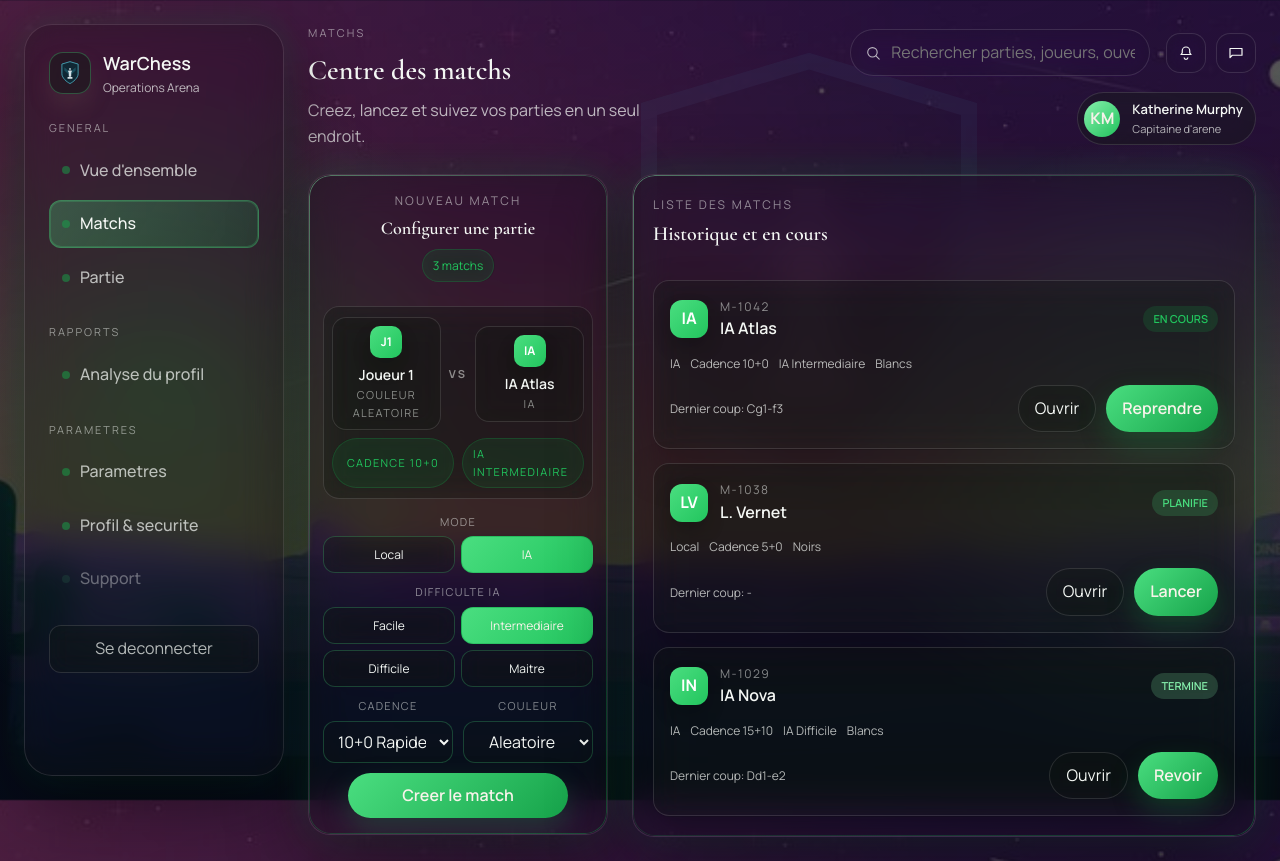
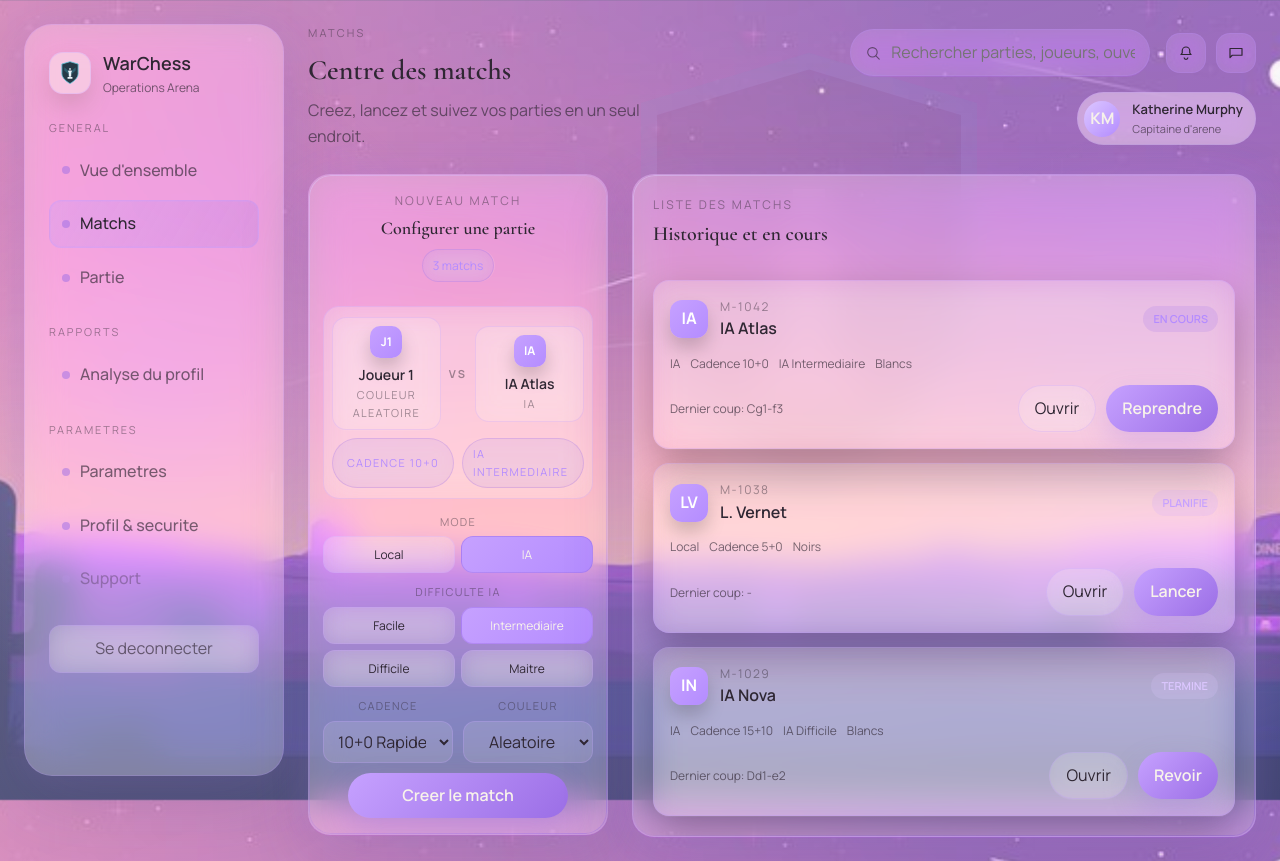
Before and after one commit to AllanVitu/ChessWarV02, a Vue app in the folder ChessWarV02/: page /#/matchs in a window 1280 px wide. Built offline with nearby package versions, Linux system fonts and the light colour scheme; no server answers.

Commit message:
CSS Update

```diff
--- a/ChessWarV02/src/assets/base.css
+++ b/ChessWarV02/src/assets/base.css
@@ -1,22 +1,22 @@
 @import url('https://fonts.googleapis.com/css2?family=Cormorant+Garamond:wght@500;600;700&family=Manrope:wght@400;500;600;700&display=swap');
 
 :root {
-  --bg: #0b0f0c;
-  --bg-soft: #121916;
-  --panel: rgba(18, 22, 20, 0.38);
-  --panel-strong: rgba(22, 28, 24, 0.52);
-  --panel-soft: rgba(18, 22, 20, 0.18);
-  --panel-border: rgba(255, 255, 255, 0.12);
-  --text: #f4f7f4;
-  --text-muted: rgba(244, 247, 244, 0.72);
-  --text-faint: rgba(244, 247, 244, 0.52);
-  --accent: #22c55e;
-  --accent-strong: #16a34a;
-  --accent-2: #86efac;
-  --accent-3: #4ade80;
+  --bg: #f5efe7;
+  --bg-soft: #fbf6f0;
+  --panel: rgba(255, 248, 240, 0.28);
+  --panel-strong: rgba(255, 248, 240, 0.42);
+  --panel-soft: rgba(255, 248, 240, 0.12);
+  --panel-border: rgba(180, 140, 255, 0.22);
+  --text: #2f2733;
+  --text-muted: rgba(47, 39, 51, 0.65);
+  --text-faint: rgba(47, 39, 51, 0.45);
+  --accent: #b48cff;
+  --accent-strong: #9b6ee6;
+  --accent-2: #dcc7ff;
+  --accent-3: #c6a1ff;
   --danger: #f87171;
-  --success: #22c55e;
-  --shadow: 0 28px 80px rgba(0, 0, 0, 0.45);
+  --success: #b48cff;
+  --shadow: 0 26px 70px rgba(81, 58, 120, 0.18);
   --radius-lg: 28px;
   --radius: 22px;
   --radius-sm: 14px;
@@ -25,22 +25,22 @@
 }
 
 .theme-dark {
-  --bg: #060907;
-  --bg-soft: #0c120f;
-  --panel: rgba(12, 16, 14, 0.42);
-  --panel-strong: rgba(14, 20, 16, 0.58);
-  --panel-soft: rgba(12, 16, 14, 0.22);
-  --panel-border: rgba(255, 255, 255, 0.12);
-  --text: #f1f6f2;
-  --text-muted: rgba(241, 246, 242, 0.68);
-  --text-faint: rgba(241, 246, 242, 0.45);
-  --accent: #34d399;
-  --accent-strong: #1dbb6a;
-  --accent-2: #9ef0c4;
-  --accent-3: #5eeead;
-  --danger: #f97373;
-  --success: #34d399;
-  --shadow: 0 28px 80px rgba(0, 0, 0, 0.6);
+  --bg: #2b2433;
+  --bg-soft: #332b3d;
+  --panel: rgba(40, 33, 50, 0.66);
+  --panel-strong: rgba(48, 39, 60, 0.78);
+  --panel-soft: rgba(40, 33, 50, 0.42);
+  --panel-border: rgba(208, 184, 255, 0.2);
+  --text: #f6f0fb;
+  --text-muted: rgba(246, 240, 251, 0.7);
+  --text-faint: rgba(246, 240, 251, 0.5);
+  --accent: #c6a1ff;
+  --accent-strong: #aa7cf0;
+  --accent-2: #e3d2ff;
+  --accent-3: #d0b4ff;
+  --danger: #f98282;
+  --success: #c6a1ff;
+  --shadow: 0 26px 70px rgba(9, 6, 12, 0.45);
 }
 
 *,
@@ -54,7 +54,7 @@
 body {
   min-height: 100vh;
   background:
-    linear-gradient(160deg, rgba(7, 10, 8, 0.62), rgba(6, 9, 7, 0.78)),
+    linear-gradient(160deg, rgba(249, 243, 234, 0.45), rgba(229, 219, 245, 0.28)),
     url('/new_imgs/fond_app.jpg') center / cover fixed no-repeat;
   color: var(--text);
   font-family: var(--font-sans);
@@ -66,7 +66,7 @@ body {
 
 .theme-dark body {
   background:
-    linear-gradient(160deg, rgba(5, 8, 6, 0.7), rgba(5, 8, 6, 0.85)),
+    linear-gradient(160deg, rgba(51, 41, 64, 0.6), rgba(33, 27, 43, 0.78)),
     url('/new_imgs/fond_app.jpg') center / cover fixed no-repeat;
 }
 
--- a/ChessWarV02/src/assets/dashboard.css
+++ b/ChessWarV02/src/assets/dashboard.css
@@ -14,7 +14,7 @@
   display: flex;
   flex-direction: column;
   gap: 22px;
-  box-shadow: var(--shadow), 0 0 35px rgba(34, 197, 94, 0.14);
+  box-shadow: var(--shadow), 0 0 35px rgba(180, 140, 255, 0.14);
   height: calc(100vh - 48px);
   position: sticky;
   top: 24px;
@@ -38,7 +38,7 @@
   display: grid;
   place-items: center;
   background: var(--panel-strong);
-  border: 1px solid rgba(74, 222, 128, 0.3);
+  border: 1px solid rgba(198, 161, 255, 0.3);
   color: #f8f3ea;
   font-family: var(--font-display);
   font-size: 20px;
@@ -93,22 +93,22 @@
 
 .nav-link:hover {
   color: var(--text);
-  background: rgba(74, 222, 128, 0.12);
-  border-color: rgba(74, 222, 128, 0.25);
+  background: rgba(198, 161, 255, 0.12);
+  border-color: rgba(198, 161, 255, 0.25);
 }
 
 .nav-link--active {
   color: var(--text);
-  background: linear-gradient(120deg, rgba(74, 222, 128, 0.28), rgba(22, 163, 74, 0.18));
-  border-color: rgba(74, 222, 128, 0.35);
-  box-shadow: inset 0 0 0 1px rgba(74, 222, 128, 0.2);
+  background: linear-gradient(120deg, rgba(198, 161, 255, 0.28), rgba(155, 110, 230, 0.18));
+  border-color: rgba(198, 161, 255, 0.35);
+  box-shadow: inset 0 0 0 1px rgba(198, 161, 255, 0.2);
 }
 
 .nav-dot {
   width: 8px;
   height: 8px;
   border-radius: 999px;
-  background: rgba(22, 163, 74, 0.5);
+  background: rgba(155, 110, 230, 0.5);
 }
 
 .sidebar-card {
@@ -245,7 +245,7 @@
 
 .icon-button:hover {
   transform: translateY(-2px);
-  border-color: rgba(134, 239, 172, 0.5);
+  border-color: rgba(220, 199, 255, 0.5);
 }
 
 .icon-button svg {
@@ -310,7 +310,7 @@
   border: 1px solid var(--panel-border);
   border-radius: var(--radius);
   padding: 20px;
-  box-shadow: var(--shadow), 0 0 40px rgba(34, 197, 94, 0.18);
+  box-shadow: var(--shadow), 0 0 40px rgba(180, 140, 255, 0.18);
   position: relative;
   overflow: hidden;
   backdrop-filter: blur(18px) saturate(150%);
@@ -324,9 +324,9 @@
   padding: 1px;
   background: linear-gradient(
     135deg,
-    rgba(134, 239, 172, 0.55),
-    rgba(34, 197, 94, 0.2),
-    rgba(22, 163, 74, 0.5)
+    rgba(220, 199, 255, 0.55),
+    rgba(180, 140, 255, 0.2),
+    rgba(155, 110, 230, 0.5)
   );
   -webkit-mask:
     linear-gradient(#000 0 0) content-box,
@@ -372,7 +372,7 @@
   padding: 10px 16px;
   font-weight: 600;
   cursor: pointer;
-  box-shadow: 0 12px 28px rgba(22, 163, 74, 0.25);
+  box-shadow: 0 12px 28px rgba(155, 110, 230, 0.25);
   display: inline-flex;
   align-items: center;
   justify-content: center;
@@ -428,15 +428,15 @@
   grid-template-rows: repeat(8, minmax(0, 1fr));
   border-radius: 18px;
   overflow: hidden;
-  border: 1px solid rgba(140, 130, 110, 0.2);
-  background: #f2f7f3;
-  box-shadow: inset 0 0 0 1px rgba(140, 130, 110, 0.08);
+  border: 1px solid rgba(180, 140, 255, 0.22);
+  background: #f7f1ea;
+  box-shadow: inset 0 0 0 1px rgba(180, 140, 255, 0.1);
 }
 
 .theme-dark .board {
-  border-color: rgba(255, 255, 255, 0.08);
-  background: #141a16;
-  box-shadow: inset 0 0 0 1px rgba(255, 255, 255, 0.04);
+  border-color: rgba(208, 184, 255, 0.18);
+  background: #241d2e;
+  box-shadow: inset 0 0 0 1px rgba(208, 184, 255, 0.08);
 }
 
 .square {
@@ -456,23 +456,23 @@
 }
 
 .square--light {
-  background: #f2fff7;
+  background: #fbf5ee;
 }
 
 .square--dark {
-  background: #cfead9;
+  background: #e3d5f6;
 }
 
 .theme-dark .square--light {
-  background: #1a2420;
+  background: #2b2433;
 }
 
 .theme-dark .square--dark {
-  background: #243128;
+  background: #3a3048;
 }
 
 .square--last {
-  box-shadow: inset 0 0 0 2px rgba(22, 163, 74, 0.5);
+  box-shadow: inset 0 0 0 2px rgba(155, 110, 230, 0.5);
 }
 
 .square--focus::after {
@@ -480,8 +480,8 @@
   position: absolute;
   inset: 4px;
   border-radius: 10px;
-  border: 2px solid rgba(134, 239, 172, 0.7);
-  box-shadow: 0 0 12px rgba(134, 239, 172, 0.35);
+  border: 2px solid rgba(220, 199, 255, 0.7);
+  box-shadow: 0 0 12px rgba(220, 199, 255, 0.35);
 }
 
 .piece {
@@ -650,7 +650,7 @@
 }
 
 .range-pill {
-  border: 1px solid rgba(74, 222, 128, 0.3);
+  border: 1px solid rgba(198, 161, 255, 0.3);
   background: var(--panel-soft);
   color: var(--text);
   border-radius: 999px;
@@ -699,7 +699,7 @@ td {
 }
 
 .result--win {
-  background: rgba(22, 163, 74, 0.18);
+  background: rgba(155, 110, 230, 0.18);
   color: var(--accent);
 }
 
@@ -709,7 +709,7 @@ td {
 }
 
 .result--draw {
-  background: rgba(134, 239, 172, 0.2);
+  background: rgba(220, 199, 255, 0.2);
   color: var(--accent-2);
 }
 
@@ -872,7 +872,7 @@ td {
   width: 32px;
   height: 32px;
   border-radius: 10px;
-  background: rgba(74, 222, 128, 0.2);
+  background: rgba(198, 161, 255, 0.2);
   display: grid;
   place-items: center;
   font-weight: 600;
@@ -1033,24 +1033,24 @@ td {
 }
 
 .nav-link--disabled .nav-dot {
-  background: rgba(74, 222, 128, 0.2);
+  background: rgba(198, 161, 255, 0.2);
 }
 
 .nav-link.router-link-active,
 .nav-link.router-link-exact-active {
   color: var(--text);
-  background: linear-gradient(120deg, rgba(74, 222, 128, 0.28), rgba(22, 163, 74, 0.18));
-  border-color: rgba(74, 222, 128, 0.35);
-  box-shadow: inset 0 0 0 1px rgba(74, 222, 128, 0.2);
+  background: linear-gradient(120deg, rgba(198, 161, 255, 0.28), rgba(155, 110, 230, 0.18));
+  border-color: rgba(198, 161, 255, 0.35);
+  box-shadow: inset 0 0 0 1px rgba(198, 161, 255, 0.2);
 }
 
 .badge-soft {
-  background: rgba(22, 163, 74, 0.14);
+  background: rgba(155, 110, 230, 0.14);
   color: var(--accent);
   font-size: 12px;
   padding: 6px 10px;
   border-radius: 999px;
-  border: 1px solid rgba(22, 163, 74, 0.25);
+  border: 1px solid rgba(155, 110, 230, 0.25);
   backdrop-filter: blur(10px) saturate(140%);
 }
 
@@ -1073,7 +1073,7 @@ td {
 
 .form-input {
   background: var(--panel-soft);
-  border: 1px solid rgba(74, 222, 128, 0.25);
+  border: 1px solid rgba(198, 161, 255, 0.25);
   border-radius: 12px;
   padding: 10px 12px;
   color: var(--text);
@@ -1081,8 +1081,8 @@ td {
 
 .form-input:focus {
   outline: none;
-  border-color: rgba(22, 163, 74, 0.55);
-  box-shadow: 0 0 0 2px rgba(22, 163, 74, 0.18);
+  border-color: rgba(155, 110, 230, 0.55);
+  box-shadow: 0 0 0 2px rgba(155, 110, 230, 0.18);
 }
 
 .form-input:disabled {
@@ -1164,7 +1164,7 @@ td {
   content: '';
   position: absolute;
   inset: 0;
-  background: linear-gradient(160deg, rgba(8, 14, 11, 0.45), rgba(6, 10, 8, 0.6));
+  background: linear-gradient(160deg, rgba(249, 243, 234, 0.4), rgba(227, 216, 244, 0.28));
   z-index: -1;
 }
 
@@ -1186,11 +1186,11 @@ td {
     conic-gradient(
       from 0deg,
       transparent 0deg 25deg,
-      rgba(94, 238, 173, 0.85) 25deg 65deg,
+      rgba(208, 180, 255, 0.85) 25deg 65deg,
       transparent 65deg 140deg,
-      rgba(34, 197, 94, 0.85) 140deg 200deg,
+      rgba(180, 140, 255, 0.85) 140deg 200deg,
       transparent 200deg 260deg,
-      rgba(16, 185, 129, 0.85) 260deg 320deg,
+      rgba(173, 140, 230, 0.85) 260deg 320deg,
       transparent 320deg 360deg
     );
   -webkit-mask:
@@ -1215,7 +1215,7 @@ td {
   width: min(480px, 100%);
   background: var(--panel-strong);
   border: 1px solid var(--panel-border);
-  box-shadow: var(--shadow), 0 0 40px rgba(34, 197, 94, 0.2);
+  box-shadow: var(--shadow), 0 0 40px rgba(180, 140, 255, 0.2);
   backdrop-filter: blur(18px) saturate(140%);
   color: var(--text);
 }
@@ -1225,7 +1225,7 @@ td {
   position: absolute;
   inset: -14px;
   border-radius: 32px;
-  border: 1px solid rgba(94, 238, 173, 0.24);
+  border: 1px solid rgba(208, 180, 255, 0.24);
   pointer-events: none;
 }
 
@@ -1252,8 +1252,8 @@ td {
 }
 
 .auth-card--orbit .form-input:focus {
-  border-color: rgba(134, 239, 172, 0.6);
-  box-shadow: 0 0 0 2px rgba(134, 239, 172, 0.18);
+  border-color: rgba(220, 199, 255, 0.6);
+  box-shadow: 0 0 0 2px rgba(220, 199, 255, 0.18);
 }
 
 .auth-card--orbit .auth-links a {
@@ -1318,7 +1318,7 @@ td {
 }
 
 .segmented-button {
-  border: 1px solid rgba(74, 222, 128, 0.25);
+  border: 1px solid rgba(198, 161, 255, 0.25);
   background: var(--panel-soft);
   color: var(--text);
   padding: 8px 12px;
@@ -1333,7 +1333,7 @@ td {
 .segmented-button--active {
   background: linear-gradient(135deg, var(--accent-3), var(--accent));
   color: #f8f3ea;
-  border-color: rgba(22, 163, 74, 0.45);
+  border-color: rgba(155, 110, 230, 0.45);
 }
 
 .match-layout {
@@ -1494,8 +1494,8 @@ td {
   letter-spacing: 0.12em;
   padding: 6px 10px;
   border-radius: 999px;
-  background: rgba(22, 163, 74, 0.12);
-  border: 1px solid rgba(22, 163, 74, 0.25);
+  background: rgba(155, 110, 230, 0.12);
+  border: 1px solid rgba(155, 110, 230, 0.25);
   color: var(--accent);
   width: 100%;
   backdrop-filter: blur(10px) saturate(140%);
@@ -1566,17 +1566,17 @@ td {
 }
 
 .match-status--planifie {
-  background: rgba(74, 222, 128, 0.18);
+  background: rgba(198, 161, 255, 0.18);
   color: var(--accent-3);
 }
 
 .match-status--en_cours {
-  background: rgba(22, 163, 74, 0.18);
+  background: rgba(155, 110, 230, 0.18);
   color: var(--accent);
 }
 
 .match-status--termine {
-  background: rgba(134, 239, 172, 0.2);
+  background: rgba(220, 199, 255, 0.2);
   color: var(--accent-2);
 }
 
@@ -1689,9 +1689,9 @@ td {
 }
 
 .player-chip--active {
-  background: linear-gradient(120deg, rgba(74, 222, 128, 0.22), rgba(22, 163, 74, 0.14));
-  border-color: rgba(74, 222, 128, 0.35);
-  box-shadow: inset 0 0 0 1px rgba(74, 222, 128, 0.2);
+  background: linear-gradient(120deg, rgba(198, 161, 255, 0.22), rgba(155, 110, 230, 0.14));
+  border-color: rgba(198, 161, 255, 0.35);
+  box-shadow: inset 0 0 0 1px rgba(198, 161, 255, 0.2);
 }
 
 .player-avatar {
@@ -1785,11 +1785,11 @@ td {
 }
 
 .square--selected {
-  box-shadow: inset 0 0 0 2px rgba(74, 222, 128, 0.7);
+  box-shadow: inset 0 0 0 2px rgba(198, 161, 255, 0.7);
 }
 
 .square--target {
-  box-shadow: inset 0 0 0 2px rgba(22, 163, 74, 0.6);
+  box-shadow: inset 0 0 0 2px rgba(155, 110, 230, 0.6);
 }
 
 .profile-grid {
--- a/ChessWarV02/src/assets/main.css
+++ b/ChessWarV02/src/assets/main.css
@@ -49,7 +49,7 @@ body::before {
   height: 680px;
   left: -180px;
   top: 6%;
-  background: radial-gradient(circle at center, rgba(34, 197, 94, 0.25), transparent 70%);
+  background: radial-gradient(circle at center, rgba(180, 140, 255, 0.28), transparent 70%);
 }
 
 #app::after {
@@ -57,15 +57,15 @@ body::before {
   height: 640px;
   right: -200px;
   bottom: 4%;
-  background: radial-gradient(circle at center, rgba(134, 239, 172, 0.22), transparent 70%);
+  background: radial-gradient(circle at center, rgba(220, 199, 255, 0.22), transparent 70%);
 }
 
 .theme-dark #app::before {
-  background: radial-gradient(circle at center, rgba(16, 185, 129, 0.2), transparent 70%);
+  background: radial-gradient(circle at center, rgba(155, 110, 230, 0.22), transparent 70%);
 }
 
 .theme-dark #app::after {
-  background: radial-gradient(circle at center, rgba(110, 231, 183, 0.16), transparent 70%);
+  background: radial-gradient(circle at center, rgba(204, 173, 255, 0.18), transparent 70%);
 }
 
 .ui-simple body::before,
```
Also changed, not shown: ChessWarV02/new_imgs/image_pour_app.png (added), 5 other files (tests, documents, lock files or other folders).
